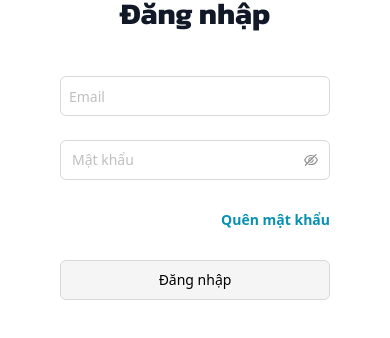
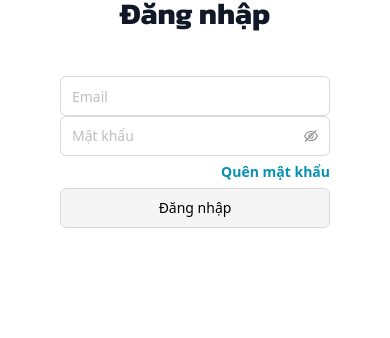
Before and after one commit to quangnvph26060/qtland_fontend, a Vue app: page /login in a window 390 px wide. Shown: the part 184-522 px from the top of the page. Built offline with nearby package versions, Linux system fonts and the light colour scheme; no server answers.

Commit message:
update css

```diff
--- a/src/layouts/login.vue
+++ b/src/layouts/login.vue
@@ -235,8 +235,24 @@ const disabledLogin = computed(() => {
         display: flex;
         align-items: stretch;
     }
-    .layout_main_mobi input {
-                padding: 8px;
-            }
+
+}
+@media (max-width: 768px) {
+    .ant-form-item-control-input-content {
+        width: 100%;
+        box-sizing: border-box;
+    }
+
+    .ant-input {
+        width: 100%;
+    }
+
+    .ant-form-item {
+        margin: 0;
+    }
+
+    .ant-form-item-control-input {
+        margin: 0;
+    }
 }
 </style>
```
